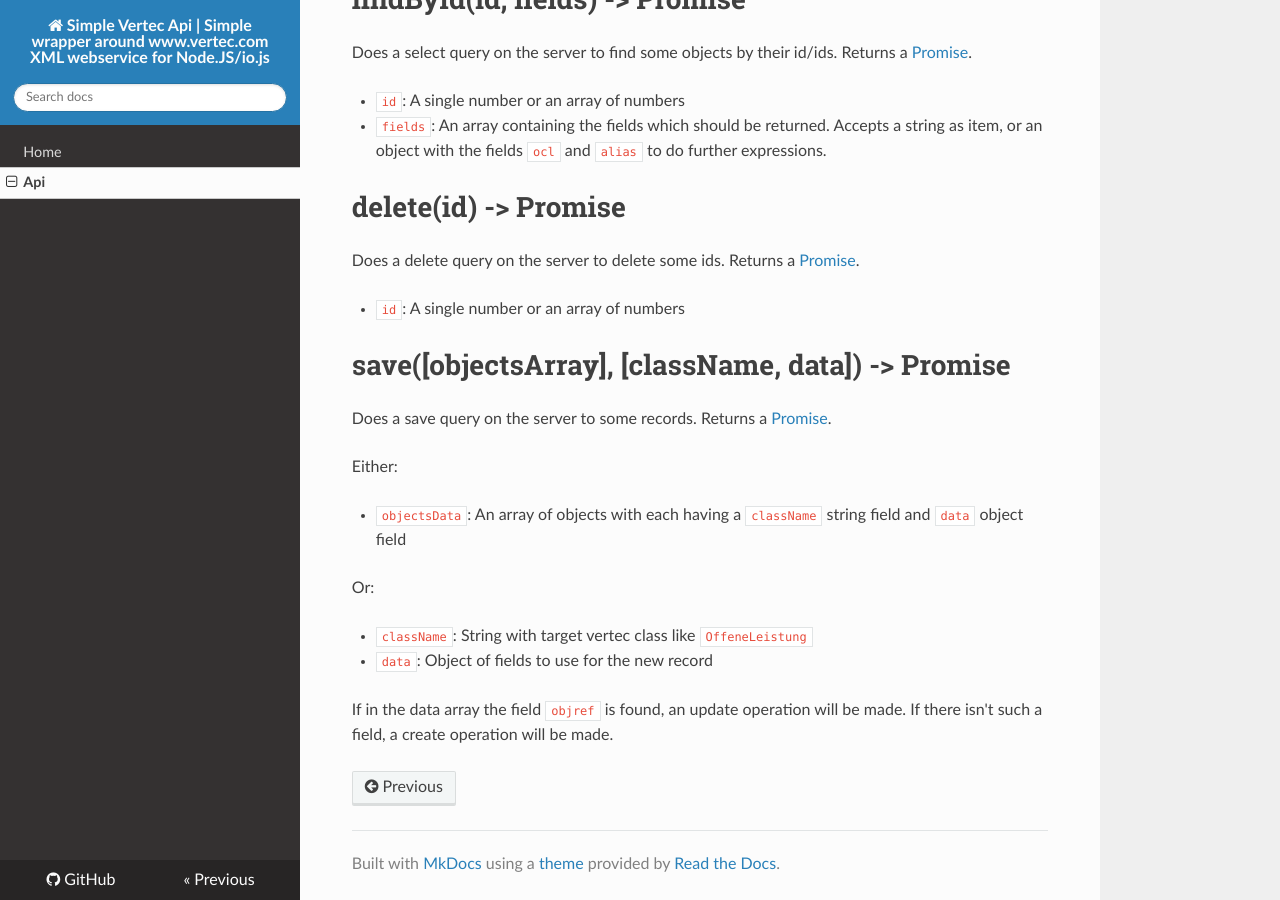
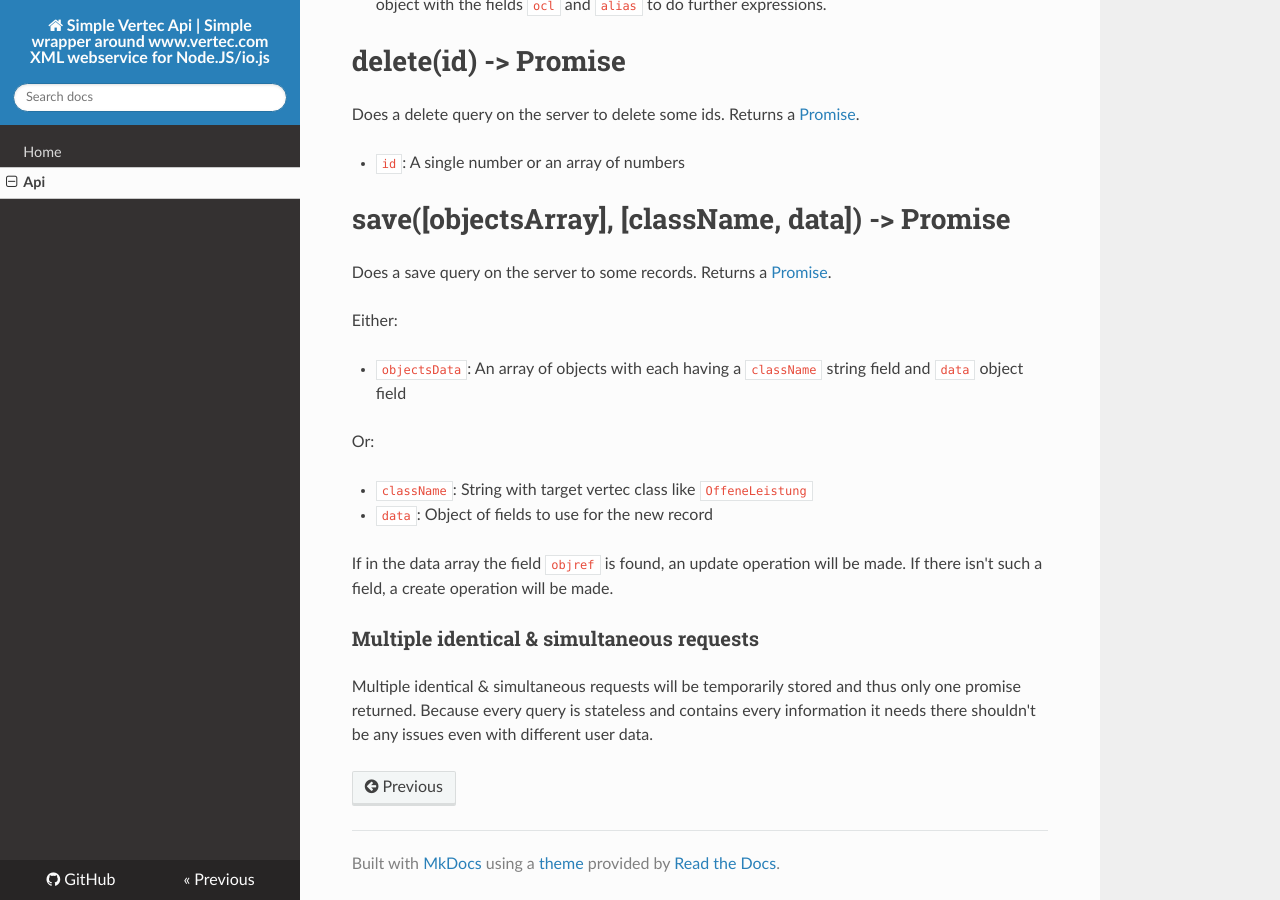
Before and after one commit to dimitri-koenig/simple-vertec-api, an MkDocs documentation site: the page built from docs/api.md, in a window 1280 px wide and 900 px high, scrolled down 2937 px. Built offline with MkDocs 1.6.1, drawn with Linux system fonts in a browser that asks for light colours; nearby versions of some CDN libraries; old or Windows-style settings are respelled for this version of MkDocs; some of the changed text lies outside the part shown.

Commit message:
Adapted API doc for extending pending request storage to every request (#77)

```diff
--- a/docs/api.md
+++ b/docs/api.md
@@ -183,3 +178,8 @@
 * `data`: Object of fields to use for the new record
 
 If in the data array the field `objref` is found, an update operation will be made. If there isn't such a field, a create operation will be made.
+
+
+### Multiple identical & simultaneous requests
+
+Multiple identical & simultaneous requests will be temporarily stored and thus only one promise returned. Because every query is stateless and contains every information it needs there shouldn't be any issues even with different user data.
```
Also changed, not shown: other parts of docs/api.md (+0 -5 lines).
